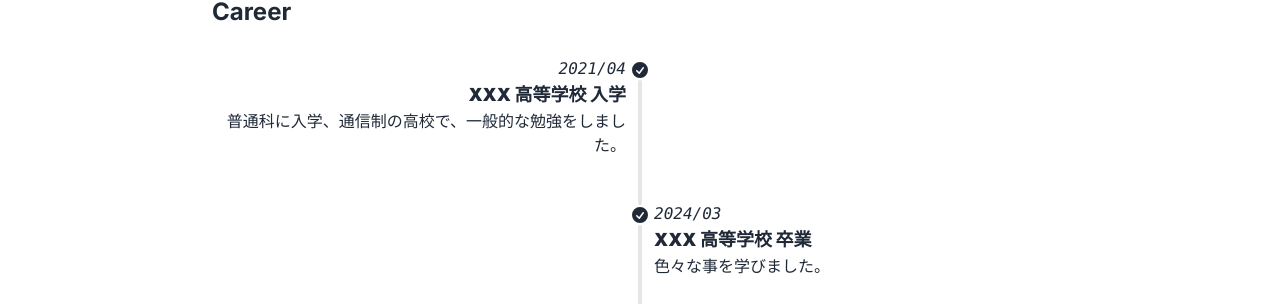
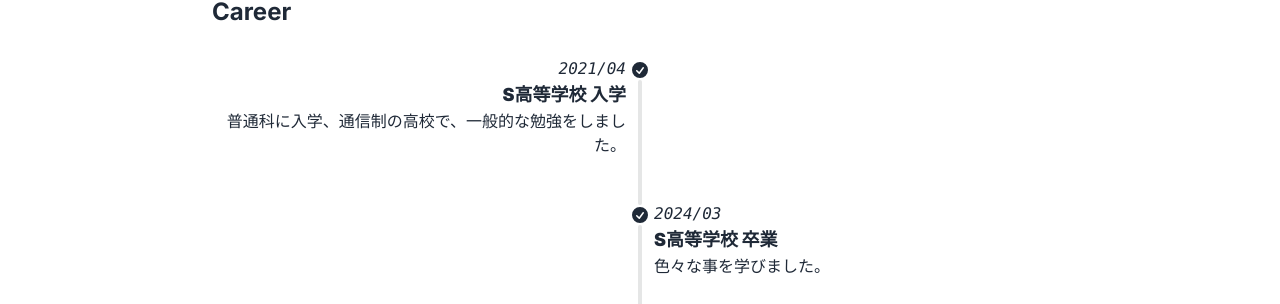
Before and after one commit to Milix-M/milix-m_tempest, a Next.js app in the folder web/: page /profile in a window 1280 px wide. Shown: the part 964-1268 px from the top of the page. Built offline with nearby package versions, Linux system fonts and the light colour scheme.

Commit message:
edit career

```diff
--- a/web/src/CustomSettings/CareerTimeline.tsx
+++ b/web/src/CustomSettings/CareerTimeline.tsx
@@ -19,7 +19,7 @@ const CareerTimeline = () => {
           </div>
           <div className='timeline-start md:text-end mb-10'>
             <time className='font-mono italic'>2021/04</time>
-            <div className='text-lg font-black'>XXX 高等学校 入学</div>
+            <div className='text-lg font-black'>S高等学校 入学</div>
             普通科に入学、通信制の高校で、一般的な勉強をしました。
           </div>
           <hr />
@@ -42,7 +42,7 @@ const CareerTimeline = () => {
           </div>
           <div className='timeline-end mb-10'>
             <time className='font-mono italic'>2024/03</time>
-            <div className='text-lg font-black'>XXX 高等学校 卒業</div>
+            <div className='text-lg font-black'>S高等学校 卒業</div>
             色々な事を学びました。
           </div>
           <hr />
```
